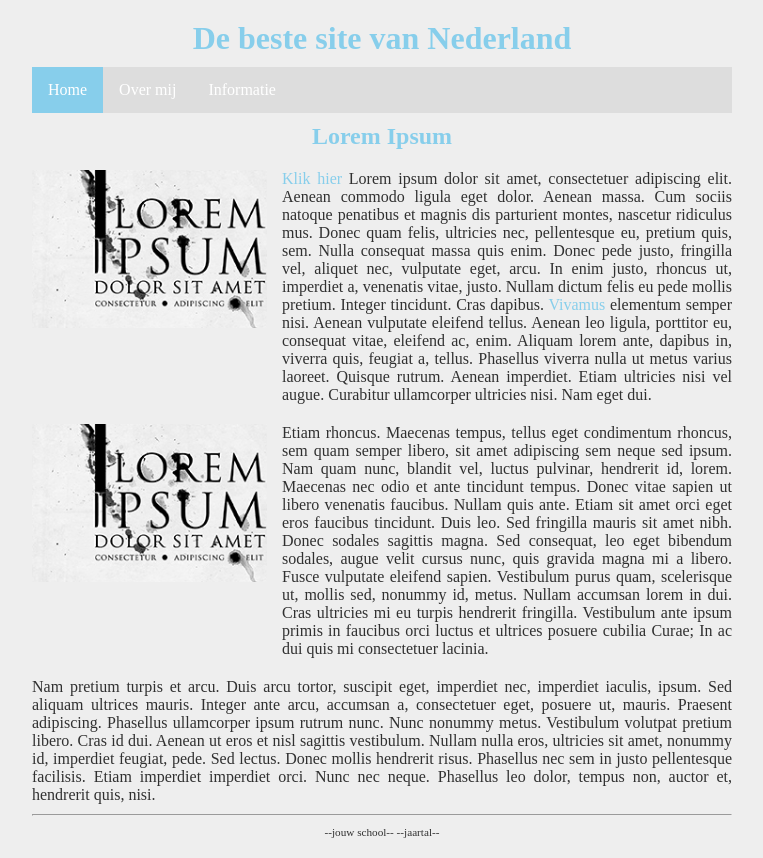
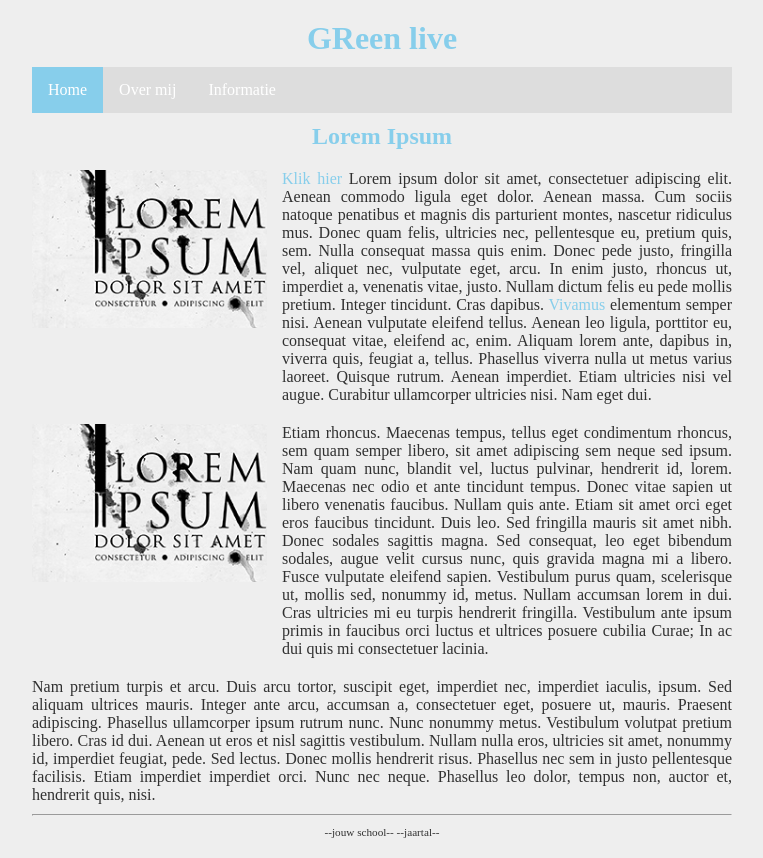
Before and after one commit to VeerleH2/Website-opdracht, a plain HTML site: page index.html in a window 1280 px wide. Shown: the whole page, without its empty margins (258-1021 px from the left). Drawn offline with Linux system fonts and the light colour scheme.

Commit message:
title update

```diff
--- a/index.html
+++ b/index.html
@@ -12,7 +12,7 @@
   <div class="page">
 
     <header>
-      <h1 id="hoofdtitel" class="belangrijk">De beste site van Nederland</h1>
+      <h1 id="hoofdtitel" class="belangrijk">GReen live</h1>
     </header>
 
     <nav>
```
